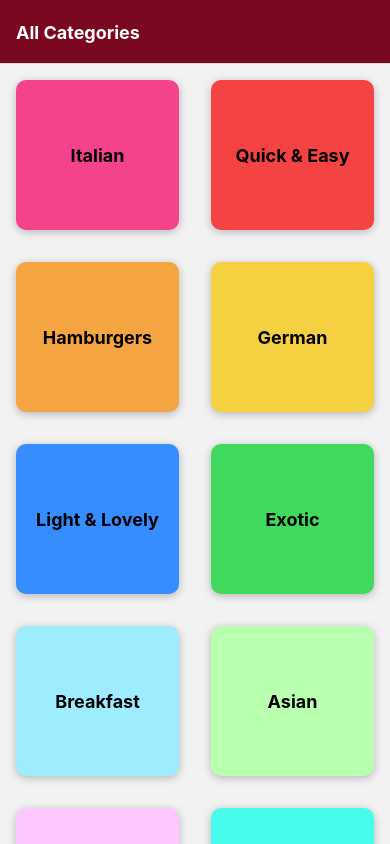
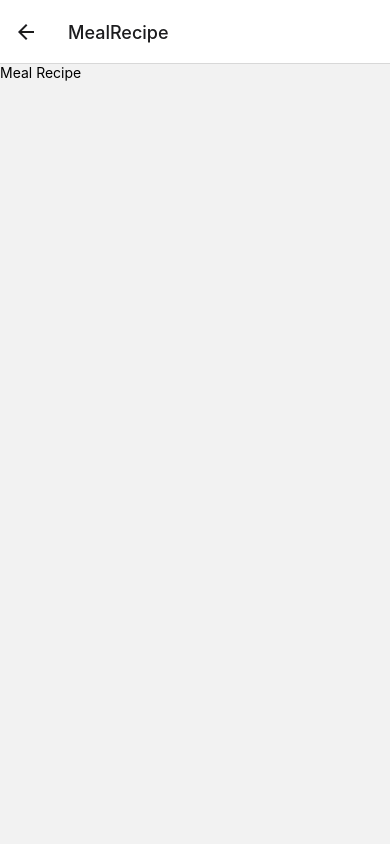
Before and after one commit to HusseinIbrahim2/Chew-On-This, a React Native app: screen /MealRecipe in a window 390 px wide. Built offline with nearby package versions, Linux system fonts and the light colour scheme.

Commit message:
Adding the Meal Recipe Screen

```diff
--- a/App.js
+++ b/App.js
@@ -5,6 +5,7 @@ import { createNativeStackNavigator } from '@react-navigation/native-stack';
 
 import CategoriesScreen from './screens/CategoriesScreen';
 import MealsOverviewScreen from './screens/MealsOverviewScreen';
+import MealrecipeScreen from './screens/MealRecipeScreen';
 
 const Stack = createNativeStackNavigator();
 
@@ -28,6 +29,7 @@ export default function App() {
               headerTintColor: 'white',
               }} />
           <Stack.Screen name="MealsOverview" component={MealsOverviewScreen} />
+          <Stack.Screen name="MealRecipe" component={MealrecipeScreen} />
         </Stack.Navigator>
       </NavigationContainer>
     </>
--- a/components/MealItem.js
+++ b/components/MealItem.js
@@ -1,9 +1,9 @@
 import { View, Text, Pressable, Image, StyleSheet } from "react-native";
 
-function MealItem({ title, imageUri, affordability, complexity, duration }) {
+function MealItem({ title, imageUri, affordability, complexity, duration , onPress}) {
     return (
         <View style={styles.container} >
-            <Pressable android_ripple={{color:'grey'}}   >
+            <Pressable android_ripple={{color:'grey'}}  onPress={onPress} >
                 <View>
                     <Image
                         style={styles.image}
--- /dev/null
+++ b/screens/MealRecipeScreen.js
@@ -0,0 +1,11 @@
+import { View , FlatList , Text } from "react-native";
+
+
+function MealrecipeScreen () {
+    return(
+        <Text>Meal Recipe</Text>
+    )
+
+}
+
+export default MealrecipeScreen;
--- a/screens/MealsOverviewScreen.js
+++ b/screens/MealsOverviewScreen.js
@@ -29,9 +29,12 @@ function MealsOverviewScreen({ route, navigation }) {
             complexity: item.complexity,
             duration: item.duration,
         }
+        function pressHandler() {
+            navigation.navigate('MealRecipe')
+        }
 
         return (
-            <MealItem {...mealItemProps} />
+            <MealItem {...mealItemProps} onPress={pressHandler} />
         )
     }
 
```
